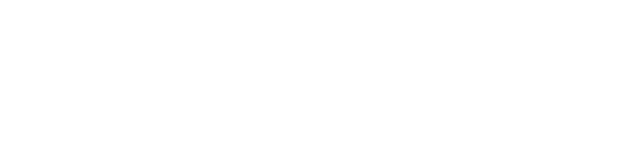
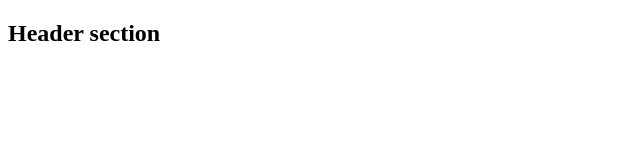
Before and after one commit to laith-95/new, a plain HTML site: page index.html in a window 1280 px wide. Shown: the whole page, without its empty margins (0-640 px from the left). Drawn offline with Linux system fonts and the light colour scheme.

Commit message:
Update index.html

```diff
--- a/index.html
+++ b/index.html
@@ -6,6 +6,8 @@
 </head>
 
 <body>
-
+  <section>
+    <h1>Header section</h1>
+  </section>
 </body>
 </html>
```
